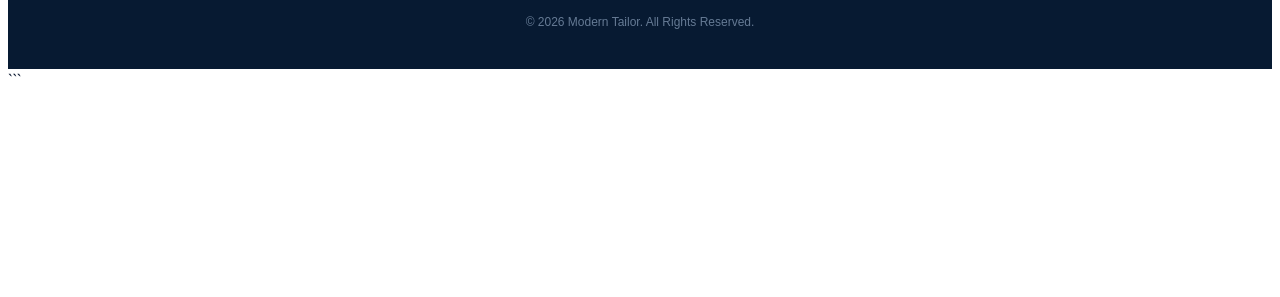
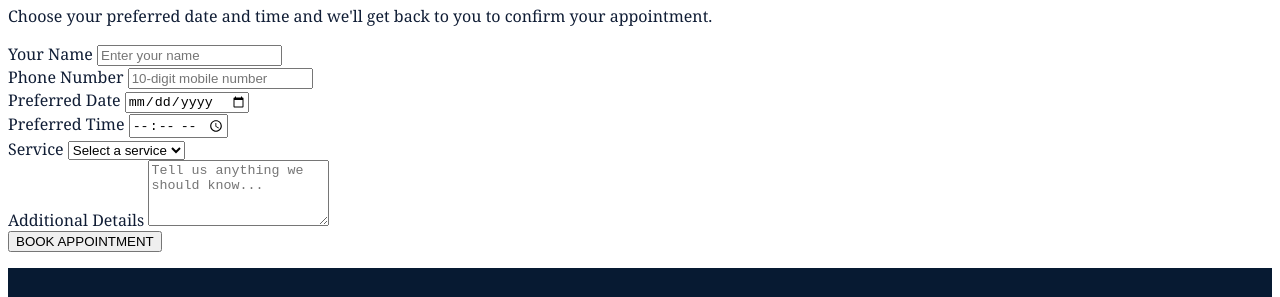
Before and after one commit to Kirtan31/Modern-Tailor, a plain HTML site: page index.html in a window 1280 px wide. Shown: the part 4969-5266 px from the top of the page. Before the commit the page ends 5068 px from the top, so only its background shows below. Drawn offline with Linux system fonts and the light colour scheme.

Commit message:
Add appointment booking form

```diff
--- a/index.html
+++ b/index.html
@@ -580,6 +580,101 @@
 
 </section>
 
+<!-- APPOINTMENT SECTION -->
+<section class="appointment" id="appointment">
+    <div class="appointment-container">
+
+        <div class="appointment-header">
+            <span>BOOK YOUR VISIT</span>
+            <h2>Make an Appointment</h2>
+            <p>
+                Choose your preferred date and time and we'll get back to you
+                to confirm your appointment.
+            </p>
+        </div>
+
+        <form id="appointmentForm" class="appointment-form">
+
+            <div class="form-row">
+                <div class="form-group">
+                    <label for="customerName">Your Name</label>
+                    <input
+                        type="text"
+                        id="customerName"
+                        name="customerName"
+                        placeholder="Enter your name"
+                        required
+                    >
+                </div>
+
+                <div class="form-group">
+                    <label for="customerPhone">Phone Number</label>
+                    <input
+                        type="tel"
+                        id="customerPhone"
+                        name="customerPhone"
+                        placeholder="10-digit mobile number"
+                        pattern="[0-9]{10}"
+                        maxlength="10"
+                        required
+                    >
+                </div>
+            </div>
+
+            <div class="form-row">
+                <div class="form-group">
+                    <label for="appointmentDate">Preferred Date</label>
+                    <input
+                        type="date"
+                        id="appointmentDate"
+                        name="appointmentDate"
+                        required
+                    >
+                </div>
+
+                <div class="form-group">
+                    <label for="appointmentTime">Preferred Time</label>
+                    <input
+                        type="time"
+                        id="appointmentTime"
+                        name="appointmentTime"
+                        required
+                    >
+                </div>
+            </div>
+
+            <div class="form-group">
+                <label for="appointmentService">Service</label>
+                <select id="appointmentService" name="appointmentService" required>
+                    <option value="">Select a service</option>
+                    <option value="Custom Suit">Custom Suit</option>
+                    <option value="Shirt">Shirt</option>
+                    <option value="Trousers">Trousers</option>
+                    <option value="Alteration">Alteration</option>
+                    <option value="Other">Other</option>
+                </select>
+            </div>
+
+            <div class="form-group">
+                <label for="appointmentDetails">Additional Details</label>
+                <textarea
+                    id="appointmentDetails"
+                    name="appointmentDetails"
+                    rows="4"
+                    placeholder="Tell us anything we should know..."
+                ></textarea>
+            </div>
+
+            <button type="submit" class="appointment-button">
+                BOOK APPOINTMENT
+            </button>
+
+            <p id="appointmentStatus" class="appointment-status"></p>
+
+        </form>
+    </div>
+</section>
+
 
 <!-- ================= FOOTER ================= -->
 
```
